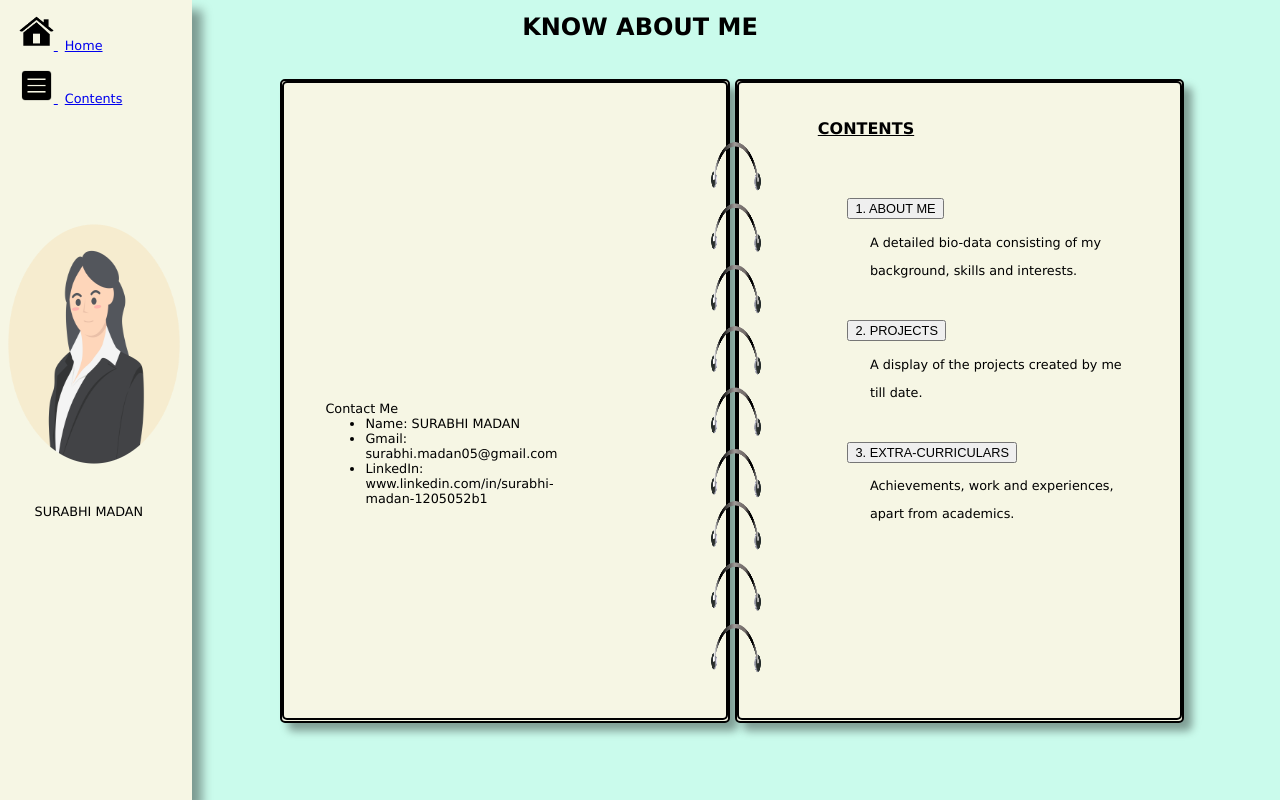
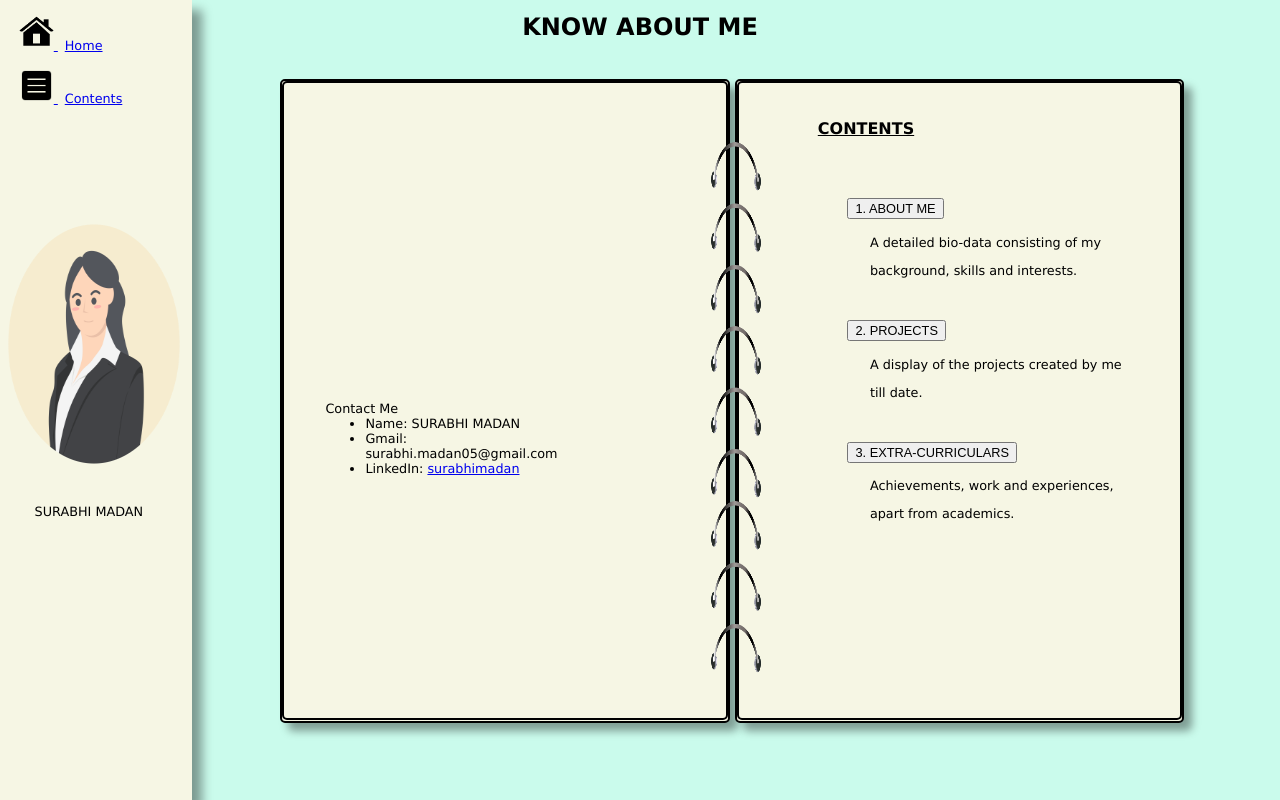
Before and after one commit to surabhimdn/Portfolio, a plain HTML site: page 2 Contents.html in a window 1280 px wide. Drawn offline with Linux system fonts and the light colour scheme.

Commit message:
Update 2 Contents.html

```diff
--- a/2 Contents.html
+++ b/2 Contents.html
@@ -31,7 +31,7 @@
                 <ul>
                     <li>Name: SURABHI MADAN</li>
                     <li>Gmail: surabhi.madan05@gmail.com</li>
-                    <li>LinkedIn: www.linkedin.com/in/surabhi-madan-1205052b1</li>
+                    <li>LinkedIn: <a href="https://www.linkedin.com/in/surabhi-madan-1205052b1/">surabhimadan</a></li>
                 </ul>
             </div>
 
```
